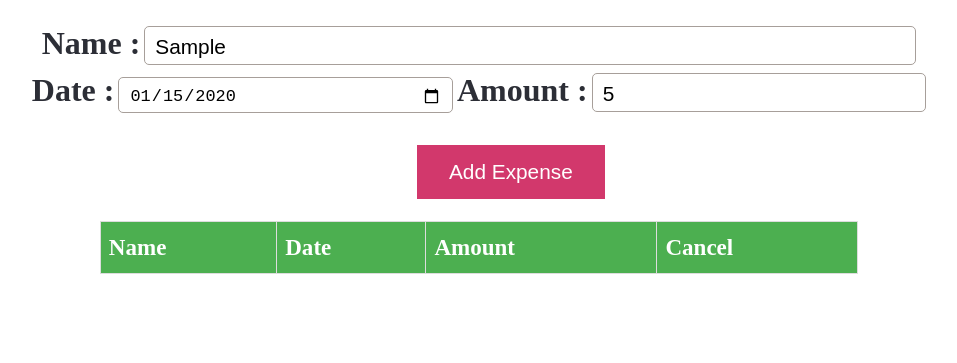
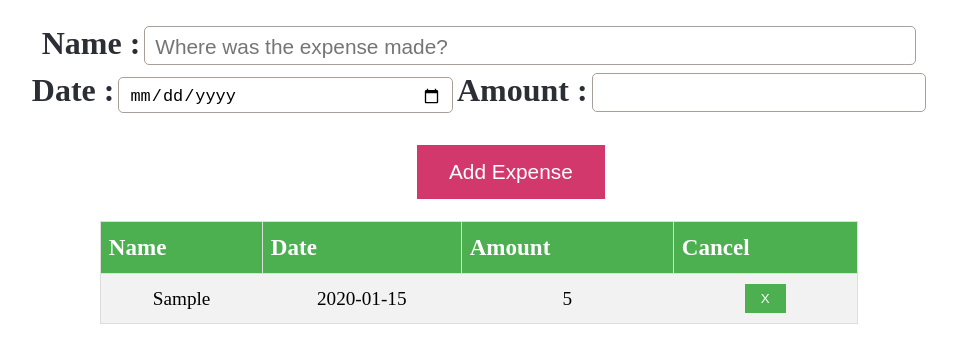
Before and after one commit to diegovarady/expenseTracker, a plain HTML site: page index.html in a window 1280 px wide. Both pictures are taken after typing "Sample", "2020-01-15", "5" into the empty fields and a click on the button "Add Expense". Shown: the part 183-546 px from the top of the page, without its empty margins (161-1118 px from the left). Drawn offline with Linux system fonts and the light colour scheme.

Commit message:
Finished

```diff
--- a/index.html
+++ b/index.html
@@ -23,9 +23,9 @@
         </div>
     </form>
     <div class="Btn">
-    <button>Add Expense</button><br>
+    <button id="btnAdd">Add Expense</button><br>
     </div>
-    <table class="expense">
+    <table class="expense" id="expense">
     <tr>
         <th>Name</th>
         <th>Date</th>
@@ -33,5 +33,6 @@
         <th>Cancel</th>
     </tr>
     </table>
+    <script src="scripts.js"></script>
 </body>
 </html>
--- /dev/null
+++ b/scripts.js
@@ -0,0 +1,36 @@
+const names = document.getElementById("Name"),
+      date = document.getElementById("Date"),
+      amount = document.getElementById("Amount"),
+      tableExpense = document.getElementById("expense"),
+      btnAdd = document.getElementById("btnAdd");
+
+let createThings = () => {
+    if (names.value && amount.value) {
+        let valuesA = [names.value, date.value, amount.value];
+        let trs = document.createElement("tr");
+        for (let i = 0; i <= 2; i++) {
+            let tds = document.createElement("td")
+            let tdCont = document.createTextNode(valuesA[i])
+            tds.appendChild(tdCont)
+            trs.appendChild(tds)
+        }
+        let otherBtn = document.createElement("button");
+        otherBtn.id = "otrBtn"
+        let otherBtnCtn = document.createTextNode("X");
+        otherBtn.appendChild(otherBtnCtn);
+        trs.appendChild(otherBtn)
+        tableExpense.appendChild(trs);
+    } else {
+        alert("Coloque valores válidos")
+    }
+    names.value = "";
+    date.value = "";
+    amount.value = "";
+}
+
+btnAdd.addEventListener("click", createThings);
+
+tableExpense.addEventListener("click", e => {
+    if (e.target.id === "otrBtn") {
+        e.target.parentElement.remove()}
+})
--- a/styles.css
+++ b/styles.css
@@ -53,7 +53,7 @@ label {
     height: 5em;
 }
 
-button {
+#btnAdd {
     margin: 4px 2px;
     position: absolute;
     left: 45%;
@@ -69,10 +69,25 @@ button {
     transition-duration: 0.4s;
 }
 
-button:hover {
+#btnAdd:hover {
     background-color: #f703eb;
     color: white;
-  }
+}
+
+#otrBtn {
+    margin: 10px;
+    padding: 7px 16px;
+    background-color: #4CAF50;
+    border: none;
+    color: white;
+    cursor: pointer;
+    transition-duration: 0.4s;
+}
+
+#otrBtn:hover {
+    background-color: #06830a;
+    color: white;
+}
 
 .expense {
     border-collapse: collapse;
@@ -84,6 +99,7 @@ button:hover {
     border: 1px solid #ddd;
     padding: 8px;
     font-size: 1.2em;
+    text-align: center;
 }
 
 .expense th {
```
